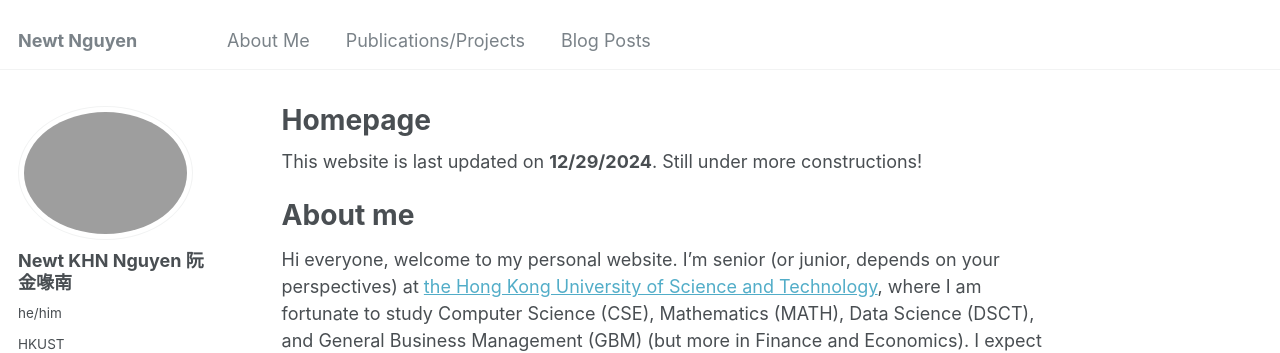
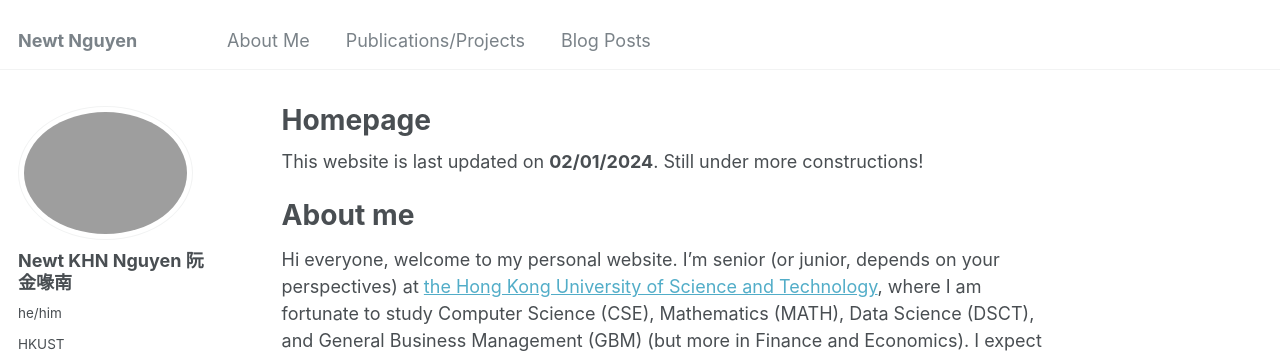
Before and after one commit to newtdes/newtdes.github.io, a Jekyll site: the page built from _pages/about.md, in a window 1280 px wide and 900 px high. Shown: the top 353 px of the window. Built offline with Jekyll 4.4.1, drawn with Linux system fonts in a browser that asks for light colours.

Commit message:
Final update for today

```diff
--- a/_pages/about.md
+++ b/_pages/about.md
@@ -7,7 +7,7 @@ redirect_from:
   - /about.html
 ---
 
-This website is last updated on **12/29/2024**. Still under more constructions!
+This website is last updated on **02/01/2024**. Still under more constructions!
 
 About me
 ======
```
